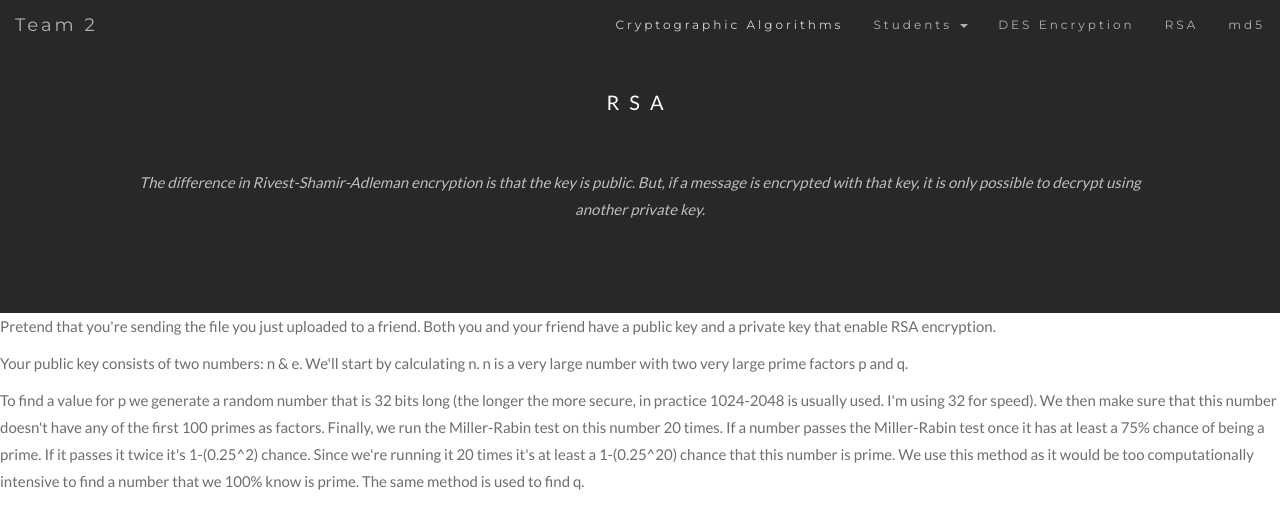
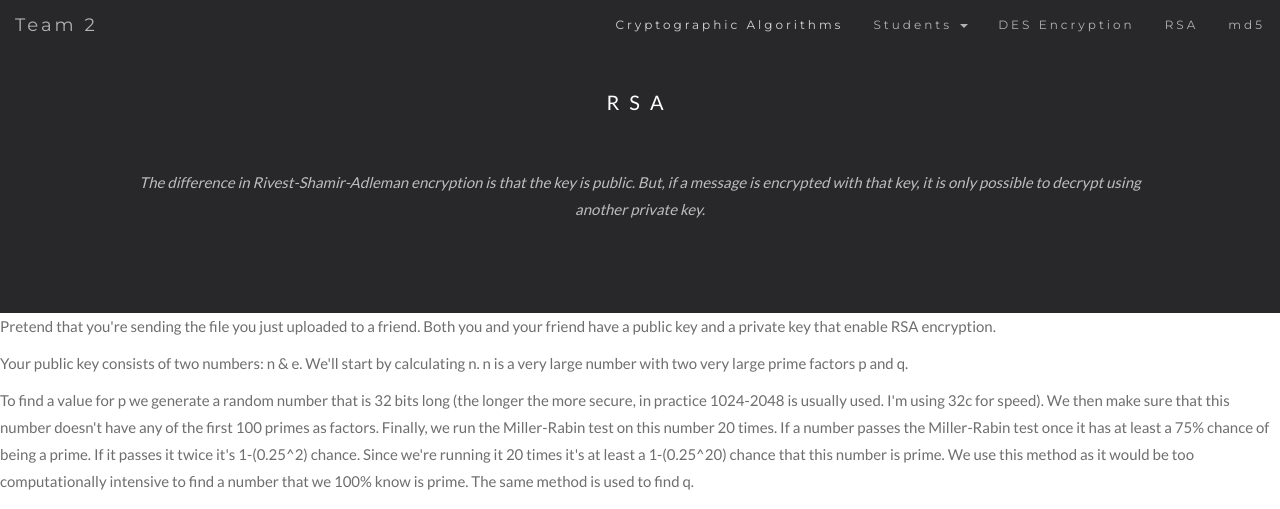
Before and after one commit to vkapur2202/cryptography_software_tool, a Flask app: template templates/rsa.html in a window 1280 px wide. Shown: the top 509 px of the page. Run offline with Flask 2, Linux system fonts and the light colour scheme; the template is opened without the code that fills it, so the values that code supplies are empty; some libraries are stand-ins or nearby versions.

Commit message:
ui change

```diff
--- a/templates/rsa.html
+++ b/templates/rsa.html
@@ -62,7 +62,7 @@ Your public key consists of two numbers: n & e. We'll start by calculating n. n
 </p>
 
 <p>
-To find a value for p we generate a random number that is 32 bits long (the longer the more secure, in practice 1024-2048 is usually used. I'm using 32 for speed). We then make sure that this number doesn't have any of the first 100 primes as factors.
+To find a value for p we generate a random number that is 32 bits long (the longer the more secure, in practice 1024-2048 is usually used. I'm using 32c for speed). We then make sure that this number doesn't have any of the first 100 primes as factors.
 Finally, we run the Miller-Rabin test on this number 20 times. If a number passes the Miller-Rabin test once it has at least a 75% chance of being a prime.
 If it passes it twice it's 1-(0.25^2) chance. Since we're running it 20 times it's at least a 1-(0.25^20) chance that this number is prime. We use this
 method as it would be too computationally intensive to find a number that we 100% know is prime. The same method is used to find q.
```
